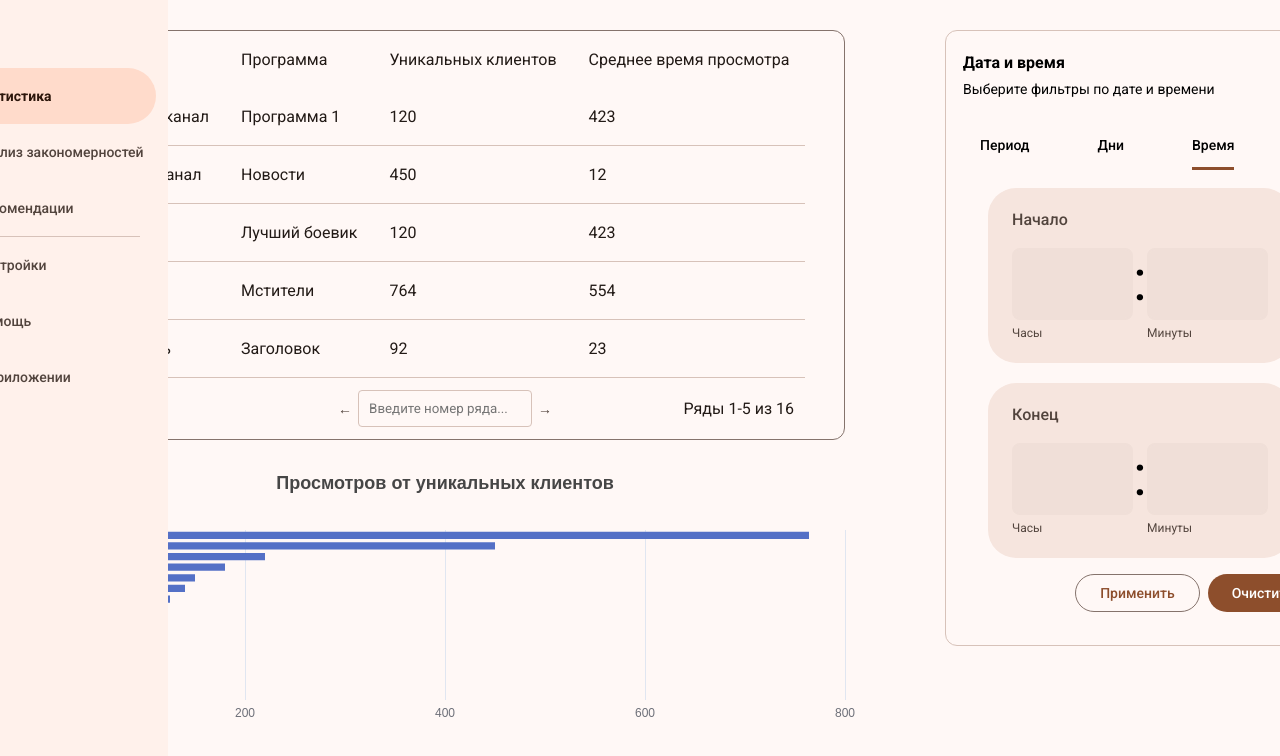
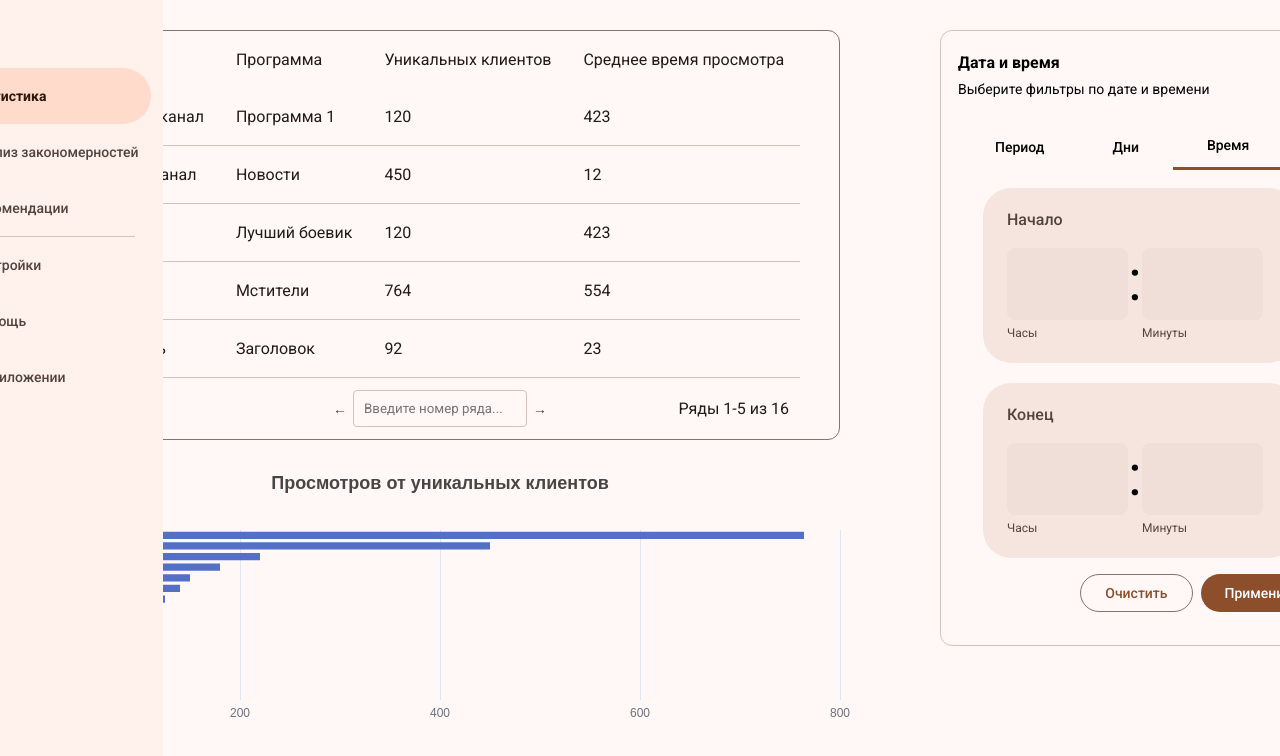
Before and after one commit to tea-pack/topaz, a Vue app: page / in a window 1280 px wide. Shown: the top 756 px of the page. Built offline with nearby package versions, Linux system fonts and the light colour scheme; no server answers.

Commit message:
feat: range picker controls

```diff
--- a/src/components/RangePicker.vue
+++ b/src/components/RangePicker.vue
@@ -21,7 +21,8 @@
     </div>
 
     <div class="date" v-if="active==1">
-        <date-picker></date-picker>
+        <date-picker :label="`Начало`"></date-picker>
+        <date-picker :label="`Конец`"></date-picker>
     </div>
 
     <div class="day" v-if="active==2">
@@ -34,8 +35,8 @@
     </div>
 
     <div class="buttons">
-        <button class="clear">Применить</button>
-        <button class="accept">Очистить</button>
+        <button class="clear">Очистить</button>
+        <button class="accept">Применить</button>
     </div>
 </div>
 </template>
@@ -76,11 +77,11 @@ p {
     background: var(--md-sys-color-background);
     border: 1px solid var(--md-sys-color-outline-variant);
     border-radius: 12px;
+    width: 400px;
 }
 
 button {
-    padding: 14px 0;
-    margin: 0 34px;
+    padding: 14px 34px;
     font-weight: 500;
     font-size: 14px;
     background: none;
@@ -95,6 +96,10 @@ button {
 
 .selector {
     margin-bottom: 18px;
+    margin-right: 20px;
+    margin-left: 20px;
+    display: flex;
+    flex-wrap: nowrap;
 }
 
 .time {
@@ -127,4 +132,18 @@ button {
     background: var(--md-sys-color-primary);
     color: var(--md-sys-color-on-primary);
 }
+
+.day {
+    padding: 0 20px;
+    width: 358px;
+
+}
+
+.date {
+    display: flex;
+    flex-direction: column;
+    width: 303.12px;
+    gap: 20px;
+    margin: 0 43px;
+}
 </style>
```
